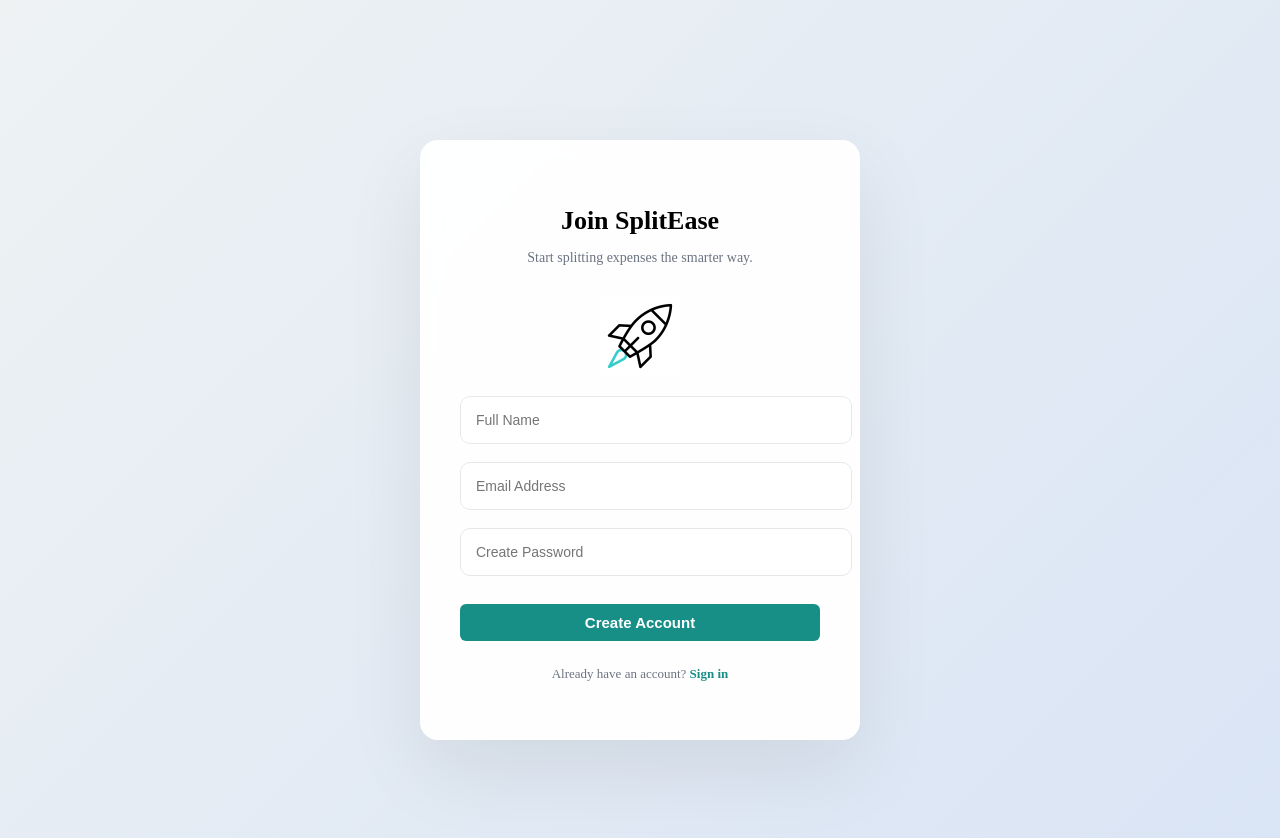
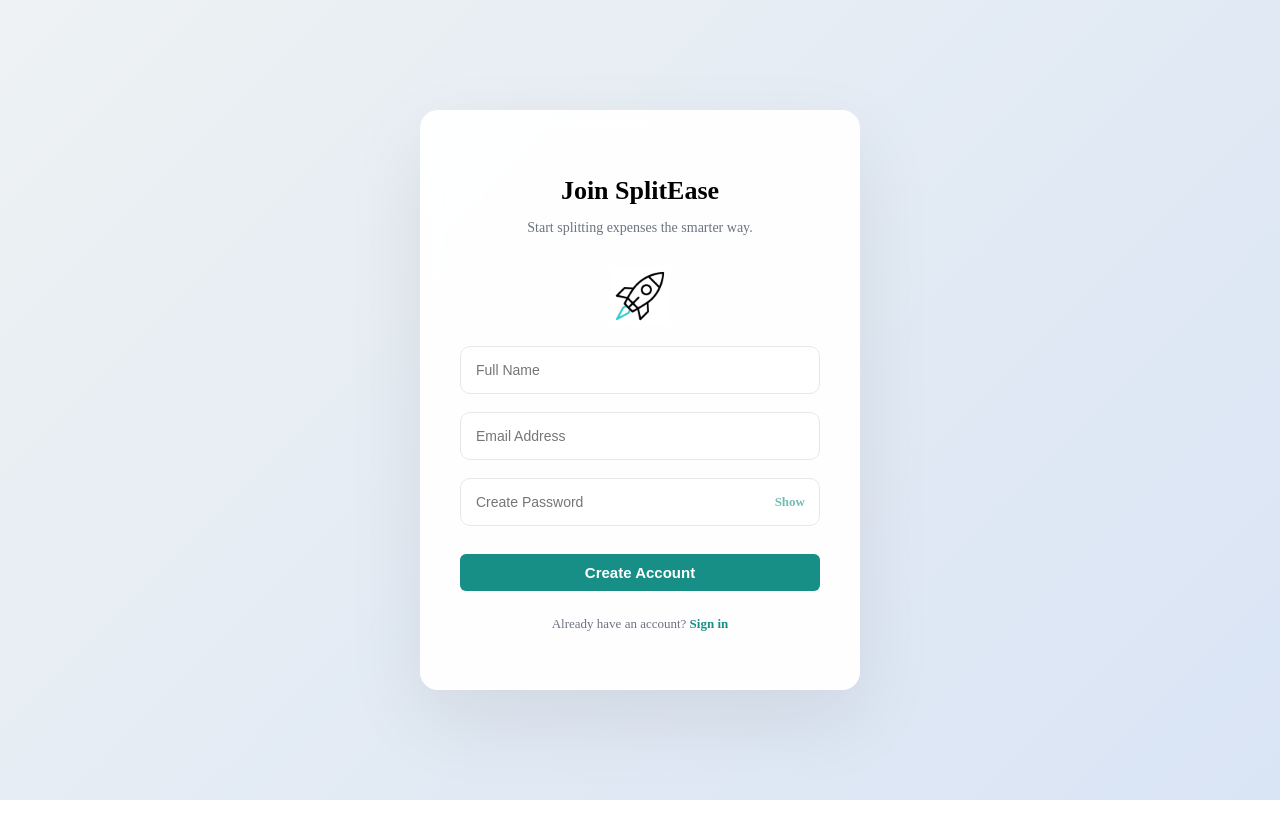
Before and after one commit to shoryataneja/SplitEase, a React app in the folder frontend/: page /signup in a window 1280 px wide. Shown: the top 838 px of the page. After the commit the page ends 800 px from the top, so only its background shows below. Built offline with nearby package versions, Linux system fonts and the light colour scheme; the HTML template or start-up script is replaced by a standard one.

Commit message:
Added the eye feature in passwords

```diff
--- a/frontend/src/pages/Login.jsx
+++ b/frontend/src/pages/Login.jsx
@@ -6,6 +6,7 @@ function Login() {
   const [email, setEmail] = useState("");
   const [password, setPassword] = useState("");
   const [message, setMessage] = useState("");
+  const [showPassword, setShowPassword] = useState(false);
 
   const handleSubmit = async (e) => {
     e.preventDefault();
@@ -50,14 +51,20 @@ return (
             />
           </div>
 
-          <div className="input-group">
+<div className="input-group password-wrapper">
   <input
-              type="password"
+    type={showPassword ? "text" : "password"}
     placeholder="Enter your password"
     value={password}
     onChange={(e) => setPassword(e.target.value)}
-              required
   />
+
+  <span
+    className="eye-toggle"
+    onClick={() => setShowPassword(!showPassword)}
+  >
+    {showPassword ? "👁️" : "👁️"}
+  </span>
 </div>
 
           <button type="submit" className="login-btn">
--- a/frontend/src/pages/Signup.jsx
+++ b/frontend/src/pages/Signup.jsx
@@ -8,6 +8,7 @@ function Signup() {
   const [email, setEmail] = useState("");
   const [password, setPassword] = useState("");
   const [message, setMessage] = useState("");
+  const [showPassword, setShowPassword] = useState(false);
 
   const handleSubmit = async (e) => {
     e.preventDefault();
@@ -59,14 +60,21 @@ return (
             />
           </div>
 
-          <div className="input-group">
+          <div className="input-group password-wrapper">
             <input
-              type="password"
+              type={showPassword ? "text" : "password"}
               placeholder="Create Password"
               value={password}
               onChange={(e) => setPassword(e.target.value)}
               required
             />
+
+            <span
+              className="eye-toggle"
+              onClick={() => setShowPassword(!showPassword)}
+            >
+              {showPassword ? "Hide" : "Show"}
+            </span>
           </div>
 
           <button type="submit" className="signup-btn">
--- a/frontend/src/styles/Login.css
+++ b/frontend/src/styles/Login.css
@@ -108,3 +108,31 @@
   text-decoration: none;
   font-weight: 600;
 }
+
+
+.password-wrapper {
+  position: relative;
+}
+
+.password-wrapper input {
+  padding-right: 45px;
+}
+
+.eye-toggle {
+  position: absolute;
+  right: 15px;
+  top: 50%;
+  transform: translateY(-50%);
+  cursor: pointer;
+  font-size: 16px;
+  opacity: 0.6;
+}
+
+.eye-toggle:hover {
+  opacity: 1;
+}
+
+.signup-page .password-wrapper input {
+  padding-right: 60px;
+  box-sizing: border-box;
+}
--- a/frontend/src/styles/Signup.css
+++ b/frontend/src/styles/Signup.css
@@ -68,9 +68,10 @@
   transition: all 0.2s ease;
 }
 
-.input-group input:focus {
-  border-color: #178f87;
-  box-shadow: 0 0 0 3px rgba(23, 143, 135, 0.15);
+.signup-page .input-group input {
+  width: 100%;
+  box-sizing: border-box;
+  padding: 15px;
 }
 
 /* Button */
@@ -112,16 +113,36 @@
   font-weight: 600;
 }
 
-.signup-icon {
+/* .signup-icon {
   width: 80px;
   height: 80px;
   margin: 0 auto 20px;
   display: flex;
   align-items: center;
   justify-content: center;
-}
+} */
 
 .signup-icon img {
   width: 100%;
   height: auto;
 }
+
+.password-wrapper {
+  position: relative;
+}
+
+.password-wrapper input {
+  padding-right: 60px;
+}
+
+.eye-toggle {
+  position: absolute;
+  right: 15px;
+  top: 50%;
+  transform: translateY(-50%);
+  cursor: pointer;
+  font-size: 13px;
+  font-weight: 600;
+  color: #178f87;
+  user-select: none;
+}
--- a/frontend/src/styles/global.css
+++ b/frontend/src/styles/global.css
@@ -9,3 +9,7 @@ html, body {
 #root {
   width: 100%;
 }
+
+* {
+  box-sizing: border-box;
+}
```
Lines whose indentation alone changed are shown as unchanged.
